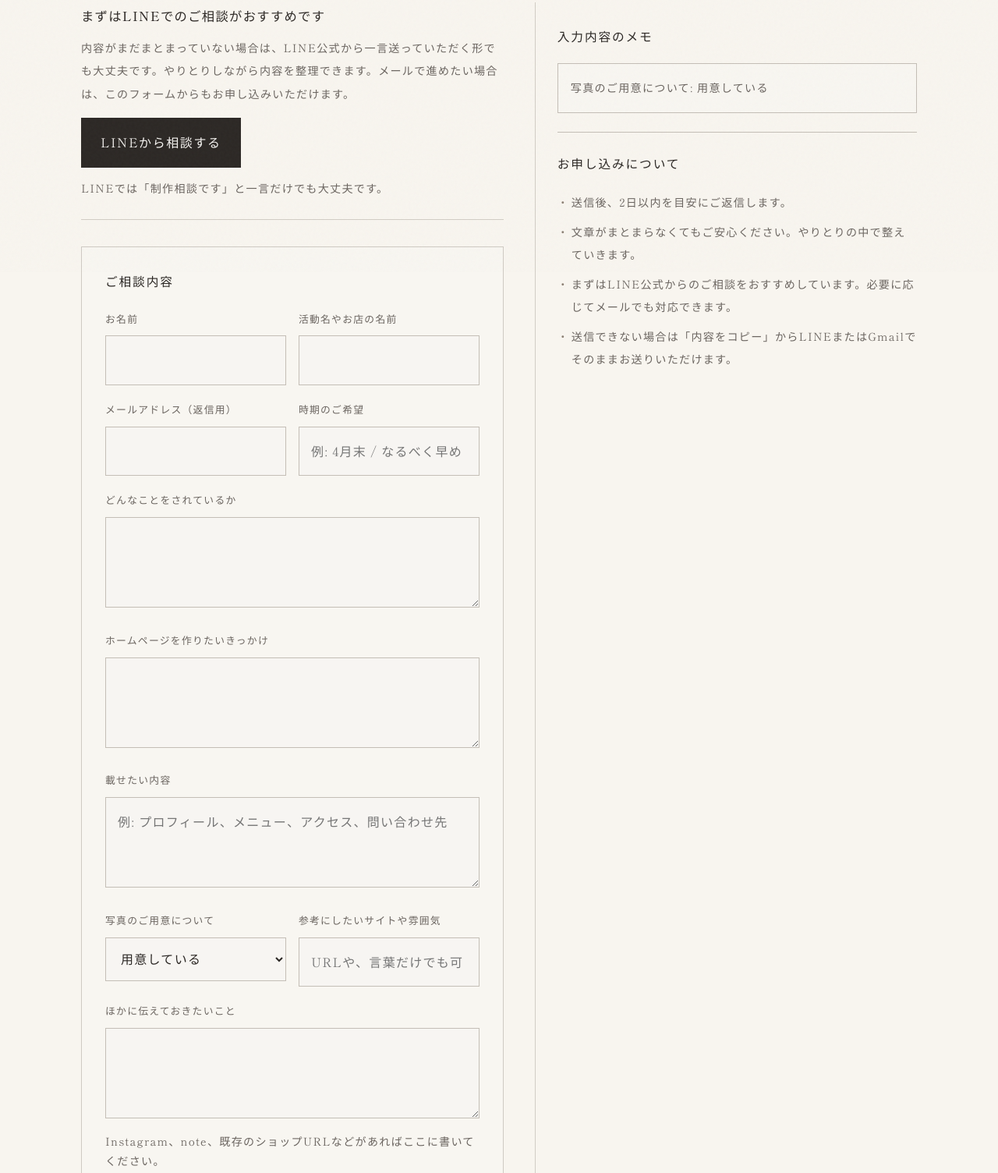
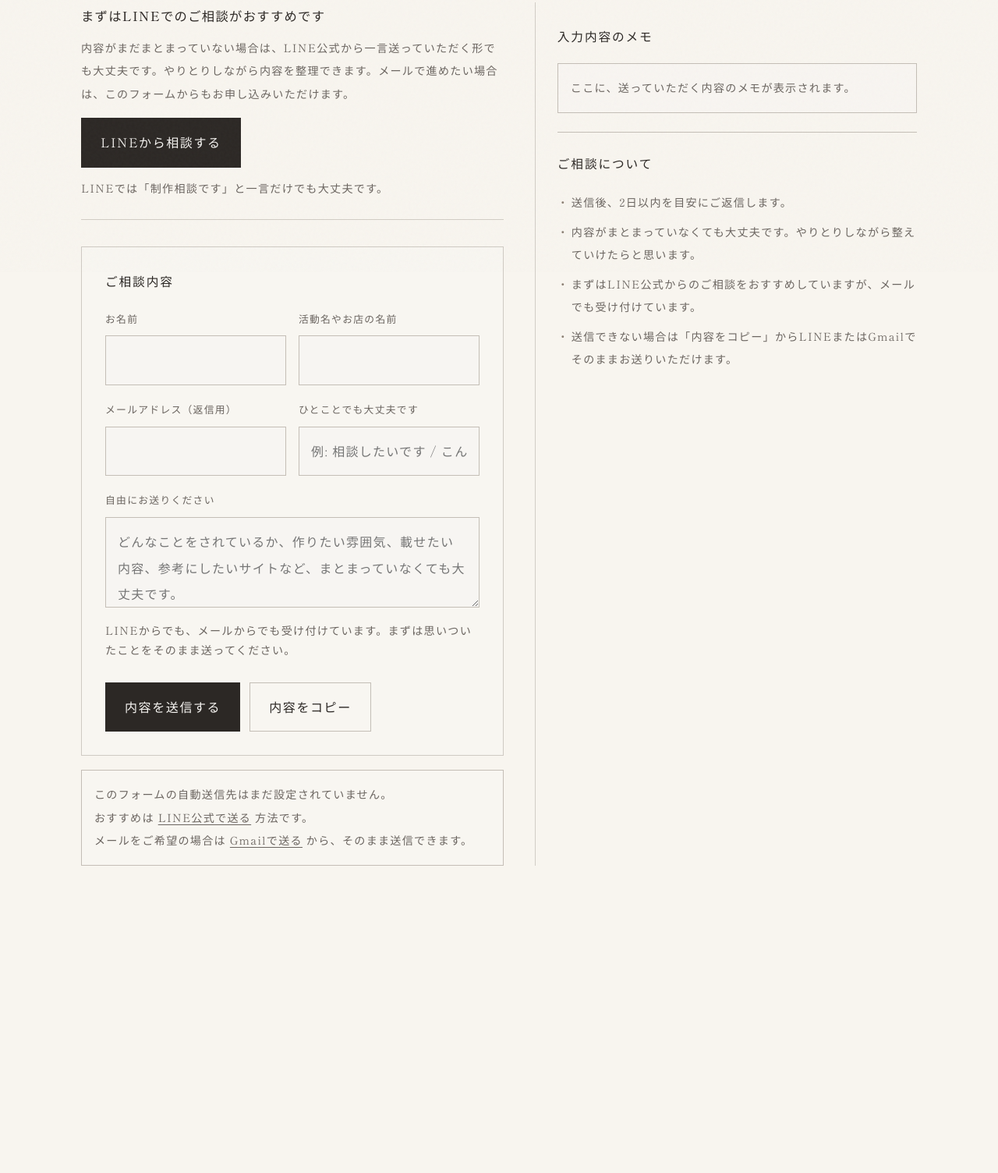
Before and after one commit to mypaac13-rgb/hitosaji-webservice, a plain HTML site: page service/index.html in a window 1280 px wide. Shown: the part 451-1955 px from the top of the page at 78% size. After the commit the page ends 1657 px from the top, so only its background shows below. Drawn offline with nearby package versions, Linux system fonts and the light colour scheme; a web font is replaced by a local one.

Commit message:
Simplify service form to free-form inquiry

```diff
--- a/service/index.html
+++ b/service/index.html
@@ -403,45 +403,15 @@
                 <input id="email" name="email" type="email" autocomplete="email" required>
               </div>
               <div>
-                <label for="deadline">時期のご希望</label>
-                <input id="deadline" name="deadline" placeholder="例: 4月末 / なるべく早め">
+                <label for="message">ひとことでも大丈夫です</label>
+                <input id="message" name="message" placeholder="例: 相談したいです / こんな感じにしたいです" required>
               </div>
             </div>
 
             <div class="field">
-              <label for="activity">どんなことをされているか</label>
-              <textarea id="activity" name="activity" required></textarea>
-            </div>
-
-            <div class="field">
-              <label for="reason">ホームページを作りたいきっかけ</label>
-              <textarea id="reason" name="reason" required></textarea>
-            </div>
-
-            <div class="field">
-              <label for="contents">載せたい内容</label>
-              <textarea id="contents" name="contents" placeholder="例: プロフィール、メニュー、アクセス、問い合わせ先"></textarea>
-            </div>
-
-            <div class="field field--split">
-              <div>
-                <label for="photos">写真のご用意について</label>
-                <select id="photos" name="photos">
-                  <option value="用意している">用意している</option>
-                  <option value="一部だけある">一部だけある</option>
-                  <option value="まだない">まだない</option>
-                </select>
-              </div>
-              <div>
-                <label for="reference">参考にしたいサイトや雰囲気</label>
-                <input id="reference" name="reference" placeholder="URLや、言葉だけでも可">
-              </div>
-            </div>
-
-            <div class="field">
-              <label for="note">ほかに伝えておきたいこと</label>
-              <textarea id="note" name="note"></textarea>
-              <p class="field__hint">Instagram、note、既存のショップURLなどがあればここに書いてください。</p>
+              <label for="note">自由にお送りください</label>
+              <textarea id="note" name="note" placeholder="どんなことをされているか、作りたい雰囲気、載せたい内容、参考にしたいサイトなど、まとまっていなくても大丈夫です。"></textarea>
+              <p class="field__hint">LINEからでも、メールからでも受け付けています。まずは思いついたことをそのまま送ってください。</p>
             </div>
 
             <div class="actions">
@@ -460,11 +430,11 @@
         <div class="preview" id="preview">ここに、送っていただく内容のメモが表示されます。</div>
 
         <div class="notes">
-          <h2>お申し込みについて</h2>
+          <h2>ご相談について</h2>
           <ul>
             <li>送信後、2日以内を目安にご返信します。</li>
-            <li>文章がまとまらなくてもご安心ください。やりとりの中で整えていきます。</li>
-            <li>まずはLINE公式からのご相談をおすすめしています。必要に応じてメールでも対応できます。</li>
+            <li>内容がまとまっていなくても大丈夫です。やりとりしながら整えていけたらと思います。</li>
+            <li>まずはLINE公式からのご相談をおすすめしていますが、メールでも受け付けています。</li>
             <li>送信できない場合は「内容をコピー」からLINEまたはGmailでそのままお送りいただけます。</li>
           </ul>
         </div>
@@ -505,12 +475,7 @@
         name: data.name || '',
         brand_name: data.brandName || '',
         email: data.email || '',
-        deadline: data.deadline || '',
-        activity: data.activity || '',
-        reason: data.reason || '',
-        contents: data.contents || '',
-        photos: data.photos || '',
-        reference: data.reference || '',
+        message: data.message || '',
         note: data.note || ''
       };
     }
@@ -521,13 +486,8 @@
       if (payload.name) sections.push(`お名前: ${payload.name}`);
       if (payload.brand_name) sections.push(`活動名やお店の名前: ${payload.brand_name}`);
       if (payload.email) sections.push(`メールアドレス: ${payload.email}`);
-      if (payload.deadline) sections.push(`時期のご希望: ${payload.deadline}`);
-      if (payload.activity) sections.push(`どんなことをされているか\n${payload.activity}`);
-      if (payload.reason) sections.push(`ホームページを作りたいきっかけ\n${payload.reason}`);
-      if (payload.contents) sections.push(`載せたい内容\n${payload.contents}`);
-      if (payload.photos) sections.push(`写真のご用意について: ${payload.photos}`);
-      if (payload.reference) sections.push(`参考にしたいサイトや雰囲気: ${payload.reference}`);
-      if (payload.note) sections.push(`ほかに伝えておきたいこと\n${payload.note}`);
+      if (payload.message) sections.push(`ご相談内容\n${payload.message}`);
+      if (payload.note) sections.push(`自由にお送りいただいた内容\n${payload.note}`);
 
       if (!sections.length) {
         return 'ここに、送っていただく内容のメモが表示されます。';
@@ -565,8 +525,7 @@
     function validate(payload) {
       if (!payload.name.trim()) return 'お名前を入力してください。';
       if (!payload.email.trim()) return 'メールアドレスを入力してください。';
-      if (!payload.activity.trim()) return 'どんなことをされているかを入力してください。';
-      if (!payload.reason.trim()) return 'ホームページを作りたいきっかけを入力してください。';
+      if (!payload.message.trim()) return 'ご相談内容を入力してください。';
       return '';
     }
 
```
